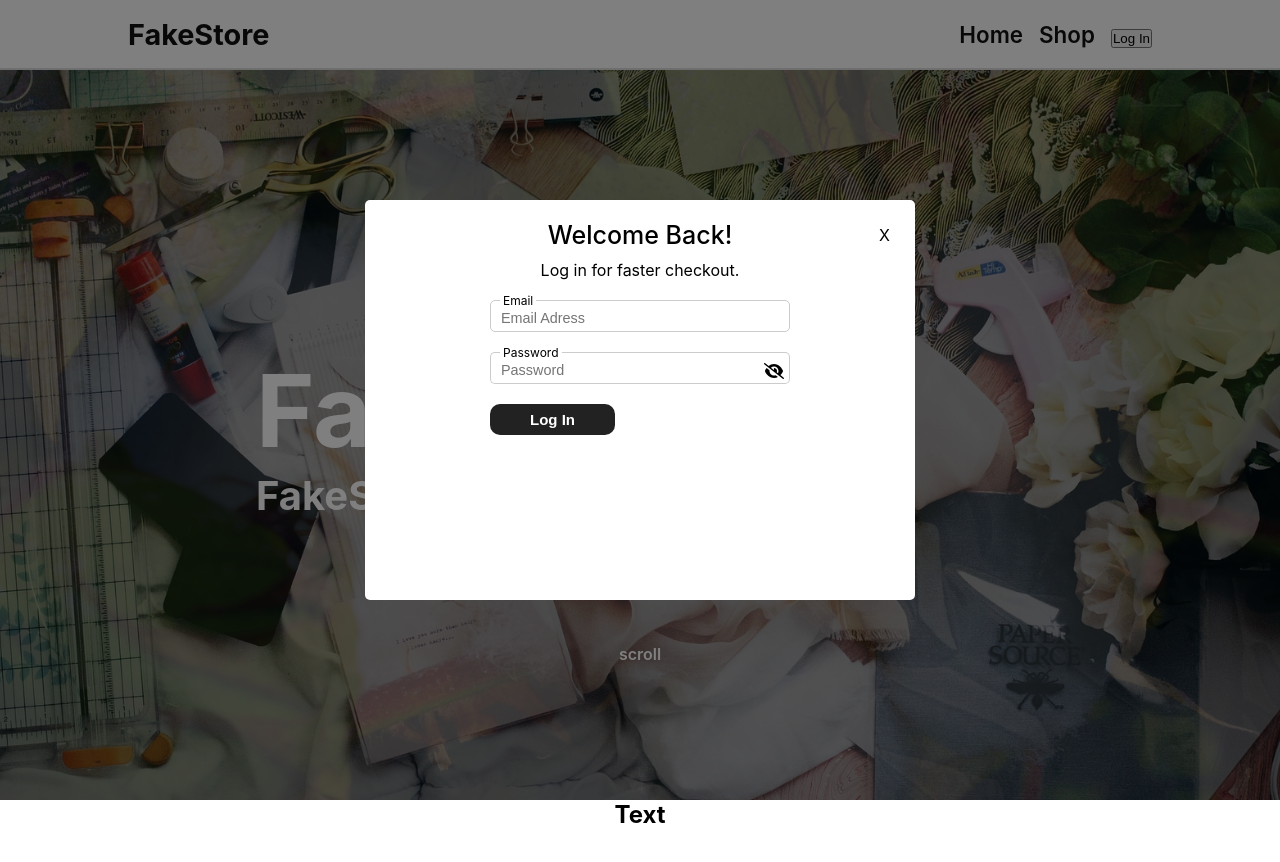
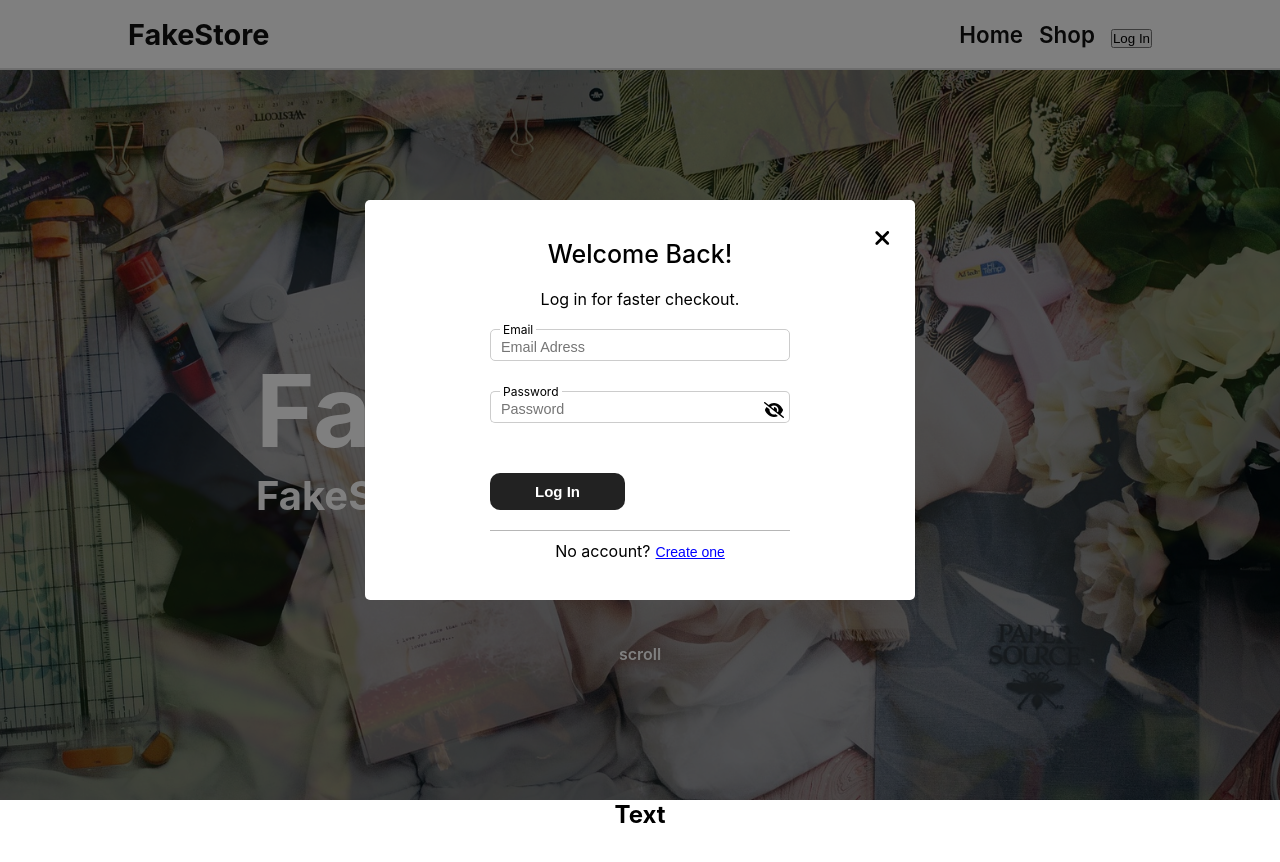
Before and after one commit to andytseng1993/react-fakeshop, a React (Create React App) app: page / in a window 1280 px wide. Shown: the top 862 px of the page. Built offline with nearby package versions, Linux system fonts and the light colour scheme.

Commit message:
create one

```diff
--- a/src/component/logIn/LogIn.js
+++ b/src/component/logIn/LogIn.js
@@ -1,7 +1,7 @@
 import classes from './LogIn.module.css'
 import { useRef, useState } from "react";
 import { FontAwesomeIcon } from '@fortawesome/react-fontawesome'
-import {faEyeSlash,faEye} from "@fortawesome/free-solid-svg-icons";
+import {faEyeSlash,faEye,faXmark} from "@fortawesome/free-solid-svg-icons";
 
 const LogIn=(props)=>{
     const emailRef = useRef('')
@@ -20,7 +20,7 @@ const LogIn=(props)=>{
             <div className={classes.content}>
                 <div className={classes.title}>Welcome Back!</div>
                 <div className={classes.detail}>Log in for faster checkout.</div>
-                <div className={classes.closeBtn}>X</div>
+                <div className={classes.closeBtn}><FontAwesomeIcon icon={faXmark} /></div>
                 <form onSubmit={submitHandler}>
                     <div className={classes.emailArea}>
                         <div className={classes.email}>Email</div>
@@ -35,9 +35,12 @@ const LogIn=(props)=>{
                             }
                         </div>
                     </div>
-
                     <button className={classes.submit}>Log In</button>
                 </form>
+
+                <div className={classes.account}>No account?
+                    <button>Create one</button>
+                </div>
             </div>
         </section>
     )
--- a/src/component/logIn/LogIn.module.css
+++ b/src/component/logIn/LogIn.module.css
@@ -24,16 +24,26 @@
     display: flex;
     flex-direction: column;
     align-items: center;
+    justify-content: center;
 }
 .closeBtn{
     position: absolute;
     right: 25px;
     top: 25px;
+    font-size: 22px;
+    cursor: pointer;
+    transition: .2s;
+}
+.closeBtn:hover{
+    transform: translate(0px,-1px);
+}
+.closeBtn:active{
+    transform: translate(0px,1px);
 }
 .title{
     font-size: 25px;
     font-weight: 500;
-    margin: 20px 0px 10px;
+    margin: 0px 0px 20px;
 }
 form{
     display: flex;
@@ -41,6 +51,8 @@ form{
     align-items: flex-start;
     width: 300px;
     text-align: left;
+    padding-bottom: 20px;
+    border-bottom: rgb(182, 182, 182) solid 1px;
 }
 .detail{
     margin-bottom: 20px;
@@ -48,7 +60,7 @@ form{
 .emailArea{
     position: relative;
     width: 100%;
-    margin-bottom: 20px;
+    margin-bottom: 30px;
 }
 
 .emailArea input{
@@ -66,7 +78,7 @@ form{
 .passwordArea{
     position: relative;
     width: 100%;
-    margin-bottom: 20px;
+    margin-bottom: 50px;
     display: flex;
 }
 .passwordArea input{
@@ -107,7 +119,7 @@ form{
 }
 .submit{
     color: white;
-    padding: 7px 40px;
+    padding: 10px 45px;
     border-radius: 10px;
     font-size: 15px;
     font-weight: 600;
@@ -119,3 +131,15 @@ form{
 .submit:hover{
     transform: translate(0px,-1px);
 }
+.account{
+    padding-top: 10px;
+}
+.account button{
+    color: blue;
+    margin-left: 5px;
+    font-size: 14px;
+    border: none;
+    background: none;
+    text-decoration: underline;
+    cursor: pointer;
+}
```
